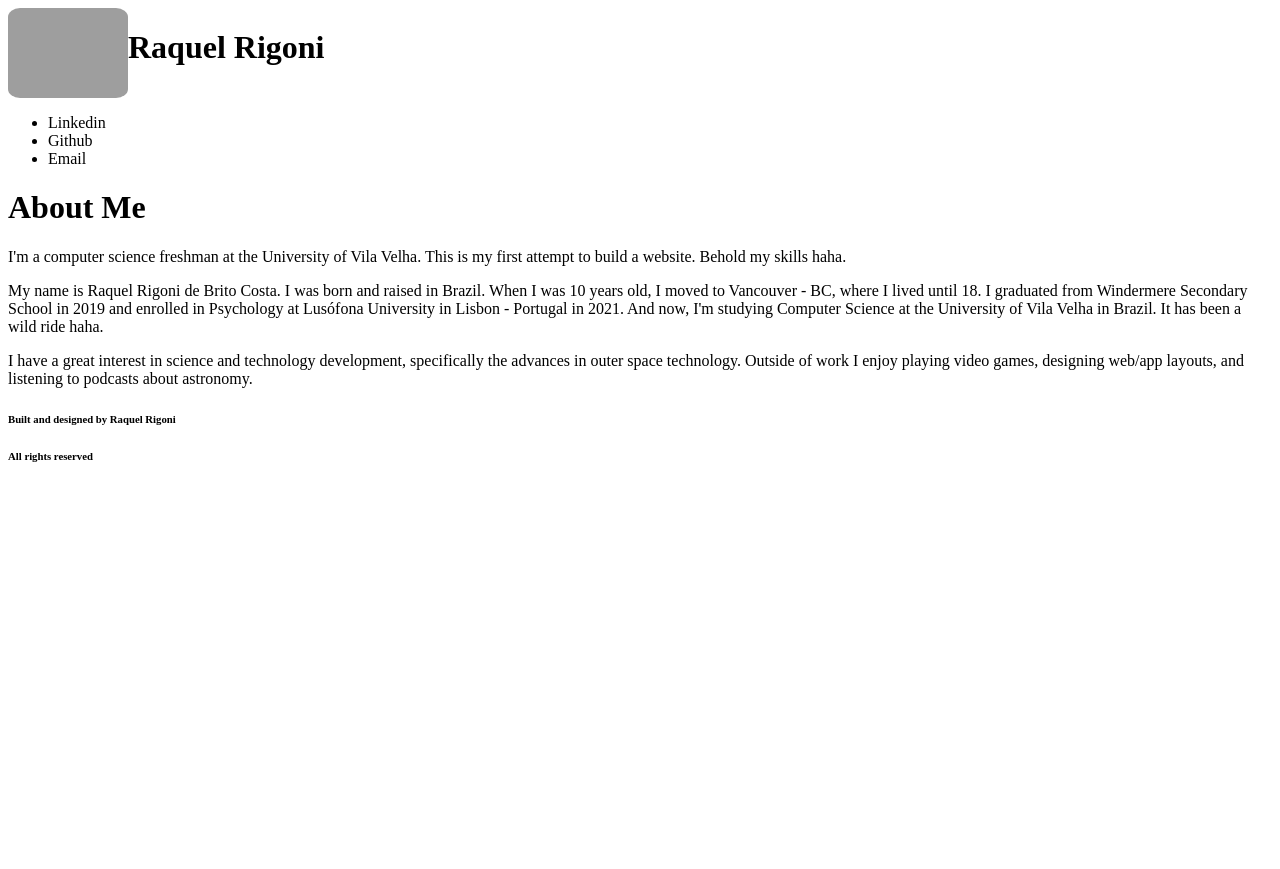
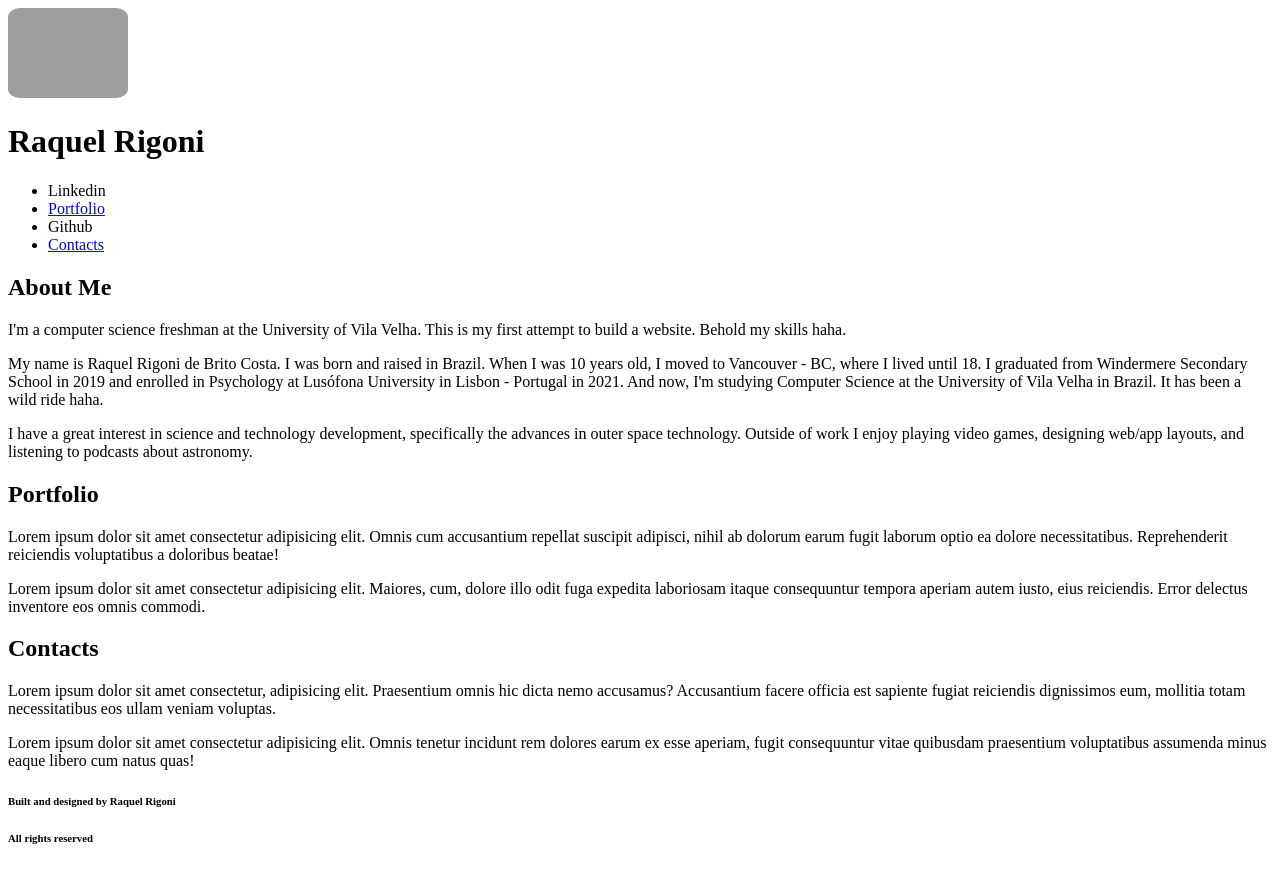
Before and after one commit to raqlr/WebCC1M, a plain HTML site: page index.html in a window 1280 px wide. Before the commit the page ends 800 px from the top, so only its background shows below. Drawn offline with Linux system fonts and the light colour scheme; grey boxes are pictures that could not be loaded.

Commit message:
Add files via upload

```diff
--- a/index.html
+++ b/index.html
@@ -6,25 +6,41 @@
     <meta name="viewport" content="width=device-width, initial-scale=1.0">
     <title>Raquel Rigoni</title>
 </head>
+
 <body>
-   <header style="display: flex;">
+    <!-- ctrl + ; = comentário -->
+   <header>
         <img src="https://v1.padlet.pics/1/image.webp?t=c_limit%2Cdpr_1%2Ch_816%2Cw_612&url=https%3A%2F%2Fpadlet-uploads.storage.googleapis.com%2F1761957305%2F3a3010e2ad9191ea157ea35c720bf48c%2F5c5e2b56_e396_4c57_b751_f4a3ced77cba.jpeg" alt="Minha foto" style="width: 120px; border-radius: 10%;">
           <h1>Raquel Rigoni</h1>
-     </header>
+    </header>
+
     <nav>
         <ul>
             <li>Linkedin</li>
+            <li><a href="#Portfolio">Portfolio</a></li>
             <li>Github</li>
-            <li>Email</li>
+            <li><a href="#Contacts">Contacts</a></li>
         </ul>
     </nav>
 
     <main>
-        <h1>About Me</h1>
+        <h2>About Me</h2>
         <p>I'm a computer science freshman at the University of Vila Velha. This is my first attempt to build a website. Behold my skills haha.</p>
         <p>My name is Raquel Rigoni de Brito Costa. I was born and raised in Brazil. When I was 10 years old, I moved to Vancouver - BC, where I lived until 18. I graduated from Windermere Secondary School in 2019 and enrolled in Psychology at Lusófona University in Lisbon - Portugal in 2021. And now, I'm studying Computer Science at the University of Vila Velha in Brazil. It has been a wild ride haha. </p>
         <p>I have a great interest in science and technology development, specifically the advances in outer space technology. Outside of work I enjoy playing video games, designing web/app layouts, and listening to podcasts about astronomy.</p>
     </main>
+
+    <section id="Portfolio">
+        <h2>Portfolio</h2>
+        <p>Lorem ipsum dolor sit amet consectetur adipisicing elit. Omnis cum accusantium repellat suscipit adipisci, nihil ab dolorum earum fugit laborum optio ea dolore necessitatibus. Reprehenderit reiciendis voluptatibus a doloribus beatae!</p>
+        <p>Lorem ipsum dolor sit amet consectetur adipisicing elit. Maiores, cum, dolore illo odit fuga expedita laboriosam itaque consequuntur tempora aperiam autem iusto, eius reiciendis. Error delectus inventore eos omnis commodi.</p>
+    </section>
+
+    <section id="Contacts">
+        <h2>Contacts</h2>
+        <p>Lorem ipsum dolor sit amet consectetur, adipisicing elit. Praesentium omnis hic dicta nemo accusamus? Accusantium facere officia est sapiente fugiat reiciendis dignissimos eum, mollitia totam necessitatibus eos ullam veniam voluptas.</p>
+        <p>Lorem ipsum dolor sit amet consectetur adipisicing elit. Omnis tenetur incidunt rem dolores earum ex esse aperiam, fugit consequuntur vitae quibusdam praesentium voluptatibus assumenda minus eaque libero cum natus quas!</p>
+    </section>
 
     <footer>
         <h6>Built and designed by Raquel Rigoni</h6>
```
